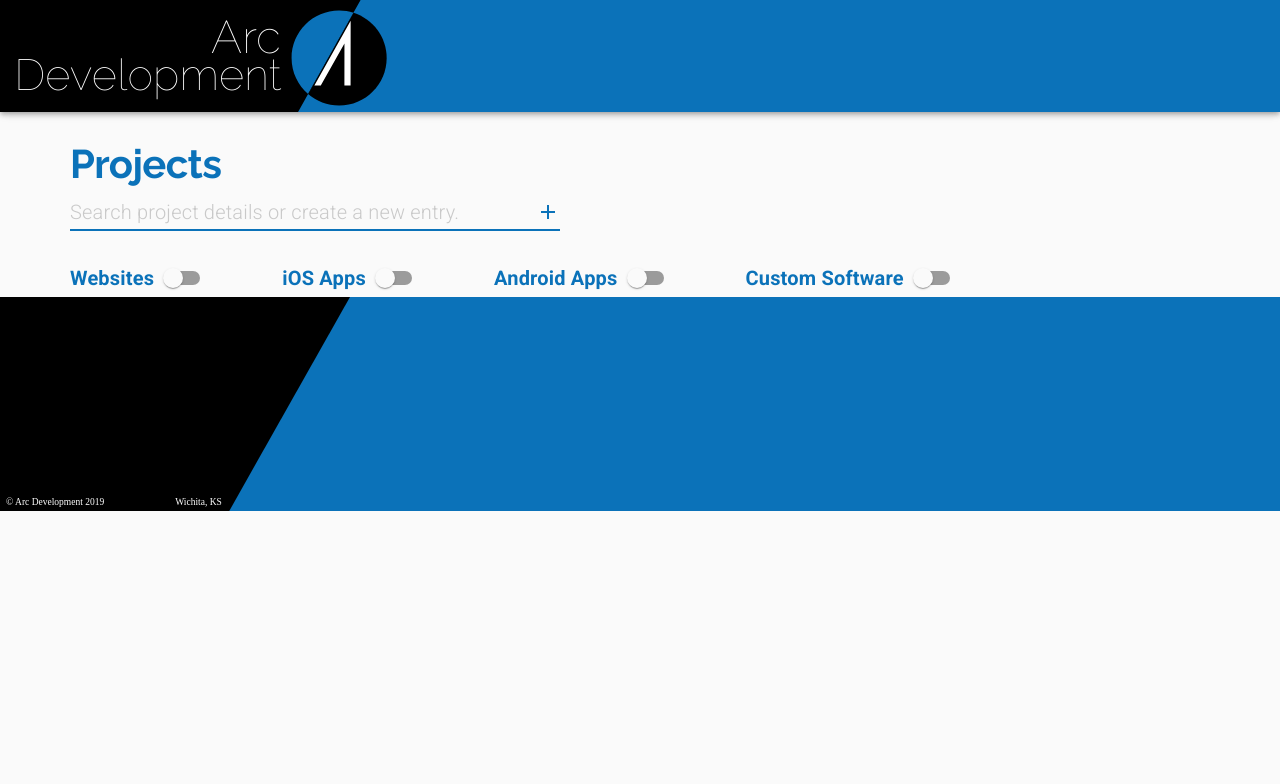
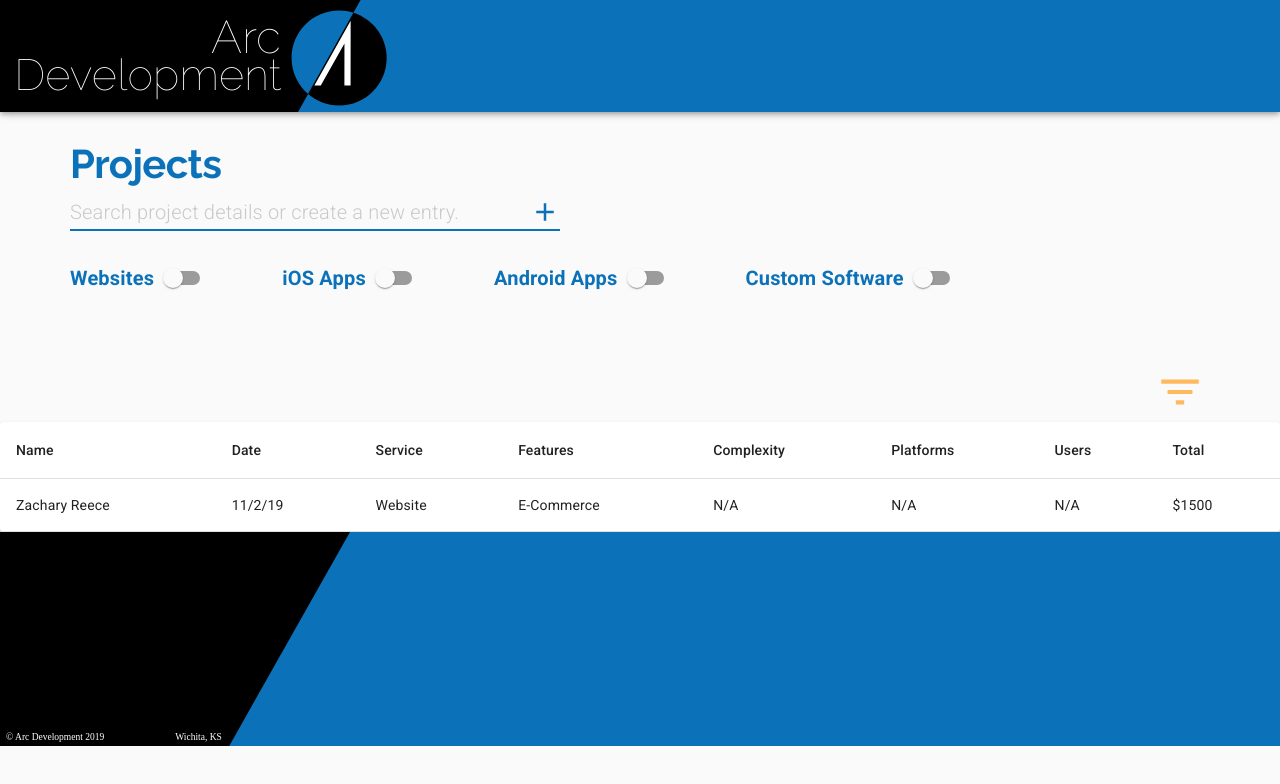
Before and after one commit to BauTancredi/arc-project-manager, a Next.js app: page / in a window 1280 px wide. Shown: the top 784 px of the page. Built offline with nearby package versions, Linux system fonts and the light colour scheme.

Commit message:
Creating the table

```diff
--- a/pages/index.js
+++ b/pages/index.js
@@ -1,6 +1,5 @@
 import React, { useState } from "react";
 import { makeStyles, useTheme } from "@material-ui/styles";
-import AddIcon from "@material-ui/icons/Add";
 import Grid from "@material-ui/core/Grid";
 import Typography from "@material-ui/core/Typography";
 import TextField from "@material-ui/core/TextField";
@@ -8,8 +7,40 @@
 import Switch from "@material-ui/core/Switch";
 import FormGroup from "@material-ui/core/FormGroup";
 import FormControlLabel from "@material-ui/core/FormControlLabel";
+import Table from "@material-ui/core/Table";
+import TableBody from "@material-ui/core/TableBody";
+import TableHead from "@material-ui/core/TableHead";
+import TableContainer from "@material-ui/core/TableContainer";
+import TableRow from "@material-ui/core/TableRow";
+import TableCell from "@material-ui/core/TableCell";
+import Paper from "@material-ui/core/Paper";
+
+import AddIcon from "@material-ui/icons/Add";
+import FilterListIcon from "@material-ui/icons/FilterList";
 
 const useStyles = makeStyles((theme) => ({}));
+
+function createData(
+  name,
+  date,
+  service,
+  features,
+  complexity,
+  platforms,
+  users,
+  total
+) {
+  return {
+    name,
+    date,
+    service,
+    features,
+    complexity,
+    platforms,
+    users,
+    total,
+  };
+}
 
 const ProjectManager = () => {
   const classes = useStyles();
@@ -19,6 +50,18 @@
   const [iOSChecked, setIOSChecked] = useState(false);
   const [androidChecked, setAndroidChecked] = useState(false);
   const [softwareChecked, setSoftwareChecked] = useState(false);
+  const [rows, setRows] = useState([
+    createData(
+      "Zachary Reece",
+      "11/2/19",
+      "Website",
+      "E-Commerce",
+      "N/A",
+      "N/A",
+      "N/A",
+      "$1500"
+    ),
+  ]);
 
   return (
     <Grid container direction="column">
@@ -32,7 +75,7 @@
           InputProps={{
             endAdornment: (
               <InputAdornment position="end">
-                <AddIcon color="primary" />
+                <AddIcon color="primary" style={{ fontSize: 30 }} />
               </InputAdornment>
             ),
           }}
@@ -90,6 +133,46 @@
           ></FormControlLabel>
         </FormGroup>
       </Grid>
+      <Grid item container justify="flex-end" style={{ marginTop: "5em" }}>
+        <Grid item style={{ marginRight: 75 }}>
+          <FilterListIcon
+            color="secondary"
+            style={{ fontSize: 50 }}
+          ></FilterListIcon>
+        </Grid>
+      </Grid>
+      <Grid item>
+        <TableContainer component={Paper}>
+          <Table>
+            <TableHead>
+              <TableRow>
+                <TableCell>Name</TableCell>
+                <TableCell>Date</TableCell>
+                <TableCell>Service</TableCell>
+                <TableCell>Features</TableCell>
+                <TableCell>Complexity</TableCell>
+                <TableCell>Platforms</TableCell>
+                <TableCell>Users</TableCell>
+                <TableCell>Total</TableCell>
+              </TableRow>
+            </TableHead>
+            <TableBody>
+              {rows.map((row, index) => (
+                <TableRow key={index}>
+                  <TableCell>{row.name}</TableCell>
+                  <TableCell>{row.date}</TableCell>
+                  <TableCell>{row.service}</TableCell>
+                  <TableCell>{row.features}</TableCell>
+                  <TableCell>{row.complexity}</TableCell>
+                  <TableCell>{row.platforms}</TableCell>
+                  <TableCell>{row.users}</TableCell>
+                  <TableCell>{row.total}</TableCell>
+                </TableRow>
+              ))}
+            </TableBody>
+          </Table>
+        </TableContainer>
+      </Grid>
     </Grid>
   );
 };
```
